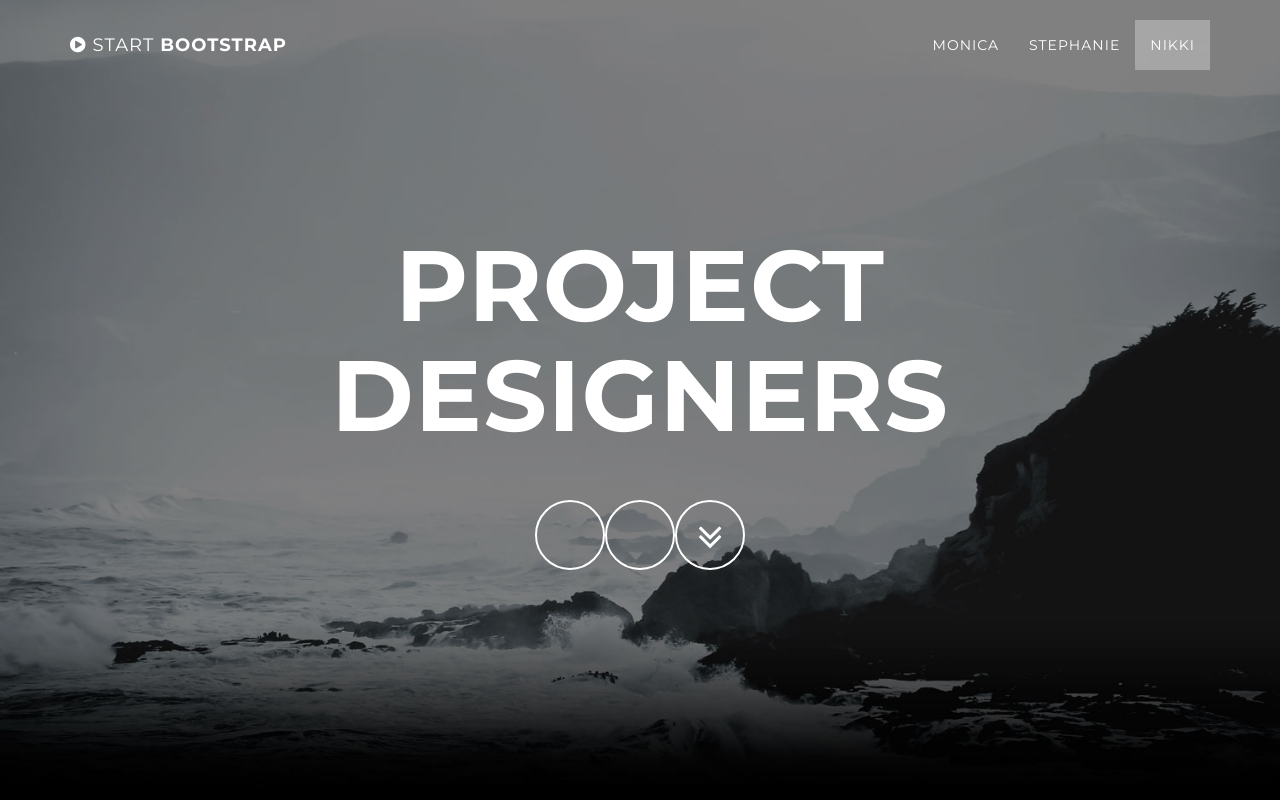
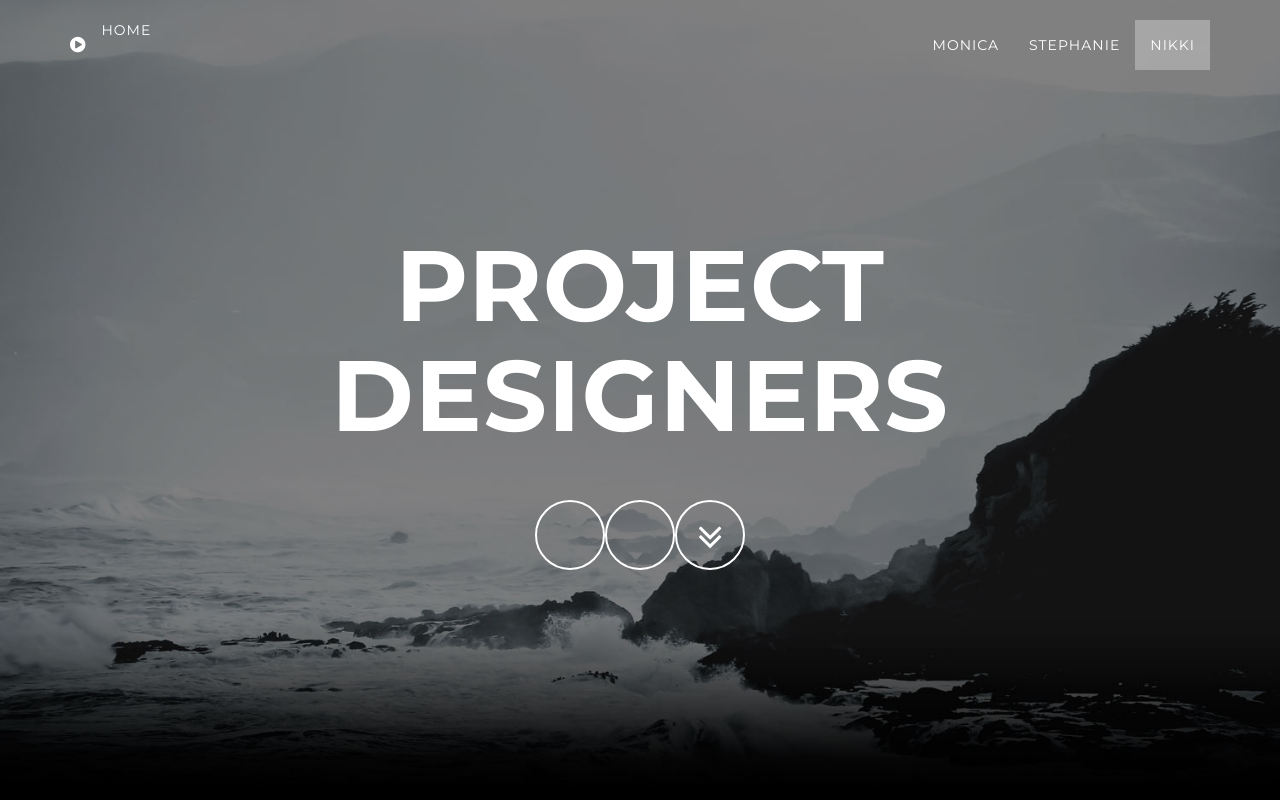
Before and after one commit to smahnke/seawomengodigital, a website: page designers.html in a window 1280 px wide. Shown: the top 800 px of the page. Drawn offline with nearby package versions, Linux system fonts and the light colour scheme; some packages are replaced by stand-ins of ours.

Commit message:
Update designers.html

```diff
--- a/designers.html
+++ b/designers.html
@@ -41,7 +41,7 @@
                     Menu <i class="fa fa-bars"></i>
                 </button>
                 <a class="navbar-brand page-scroll" href="#page-top">
-                    <i class="fa fa-play-circle"></i> <span class="light">Start</span> Bootstrap
+                    <i class="fa fa-play-circle"></i> <span class="light"><a href="index.html">Home</a></span>
                 </a>
             </div>
 
```
